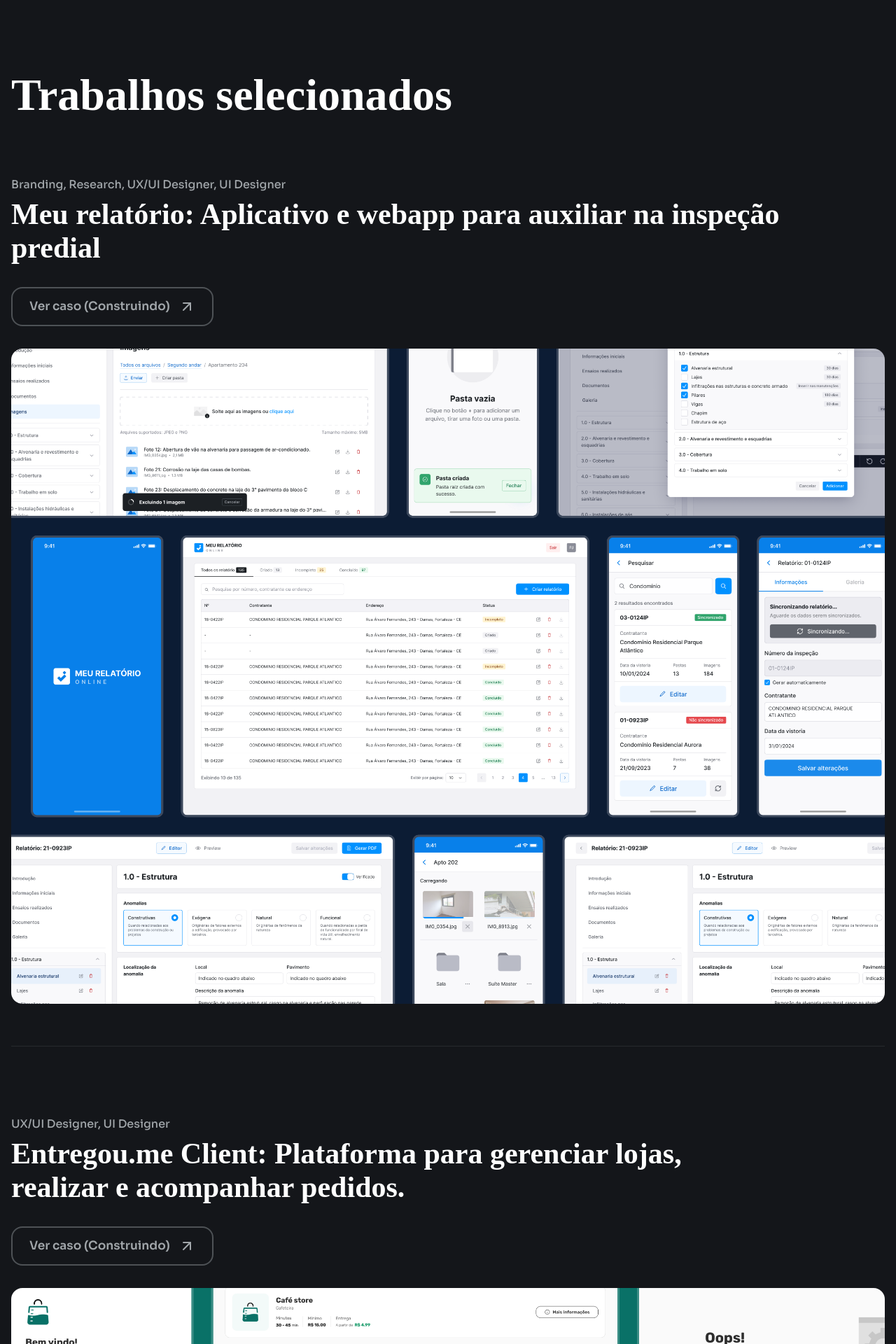
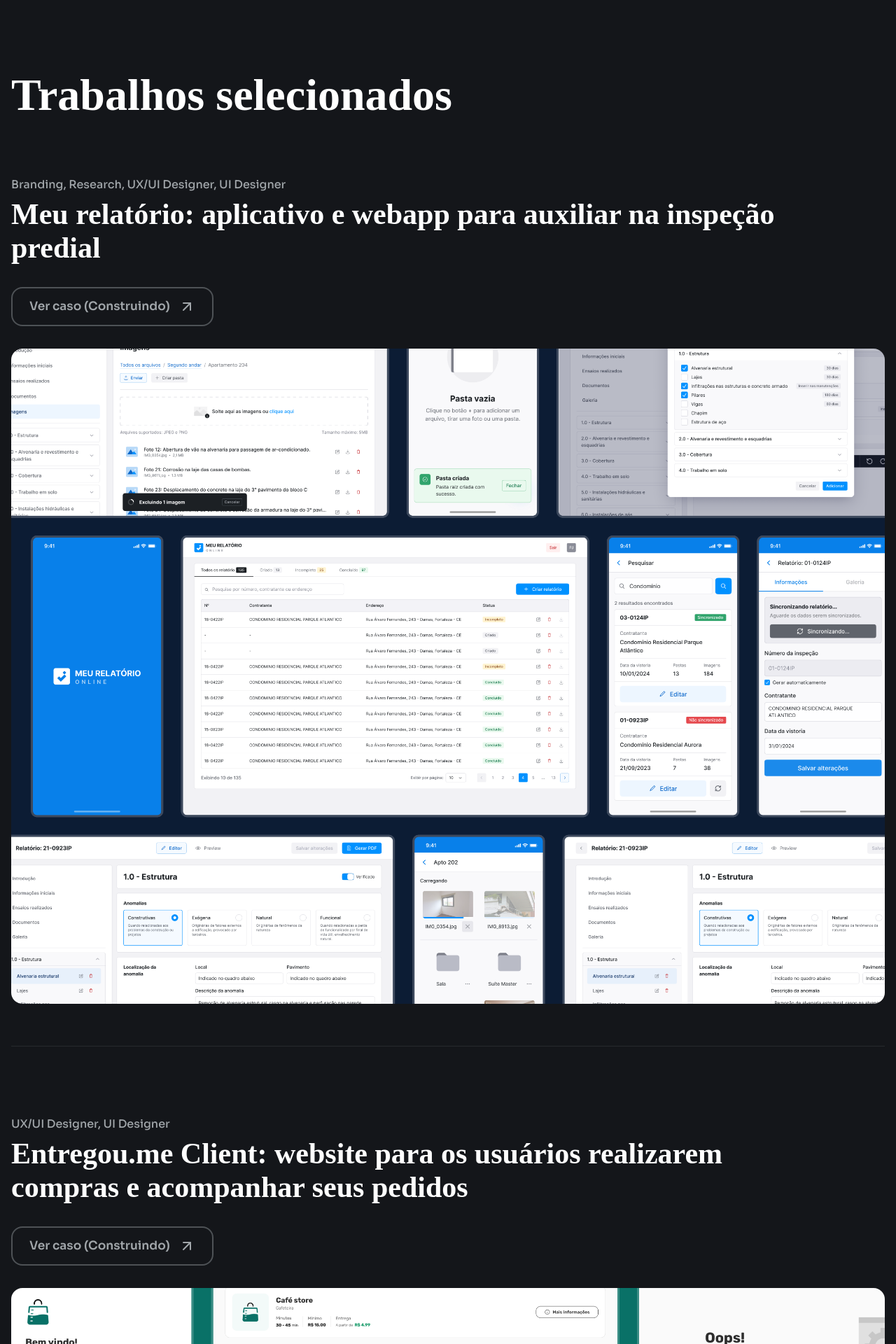
Before and after one commit to paulojanai/my-website-react, a React (Vite) app: page / in a window 1280 px wide. Shown: the part 854-2774 px from the top of the page at 70% size. Built offline with nearby package versions, Linux system fonts and the light colour scheme; a web font is replaced by a local one.

Commit message:
fix: title in cases work updated

```diff
--- a/src/data/cases/casesWork.ts
+++ b/src/data/cases/casesWork.ts
@@ -27,7 +27,7 @@ const MyReport : ICase = {
   descriptionRoles: 'Branding, Research, UX/UI Designer, UI Designer',
   title:
   `Meu relatório`,
-  description: "Aplicativo e webapp para auxiliar na inspeção predial",
+  description: "aplicativo e webapp para auxiliar na inspeção predial",
   // href: "cases/my-report-online",
   roles: 'UX/UI Designer, Visual Design, Graphic Design, Illustrations',
   products: 'WebApp, App Android e Template PDF',
@@ -42,7 +42,7 @@ const EntregouMe: ICase = {
   descriptionRoles: 'UX/UI Designer, UI Designer',
   title:
     'Entregou.me Client',
-    description: "Plataforma para gerenciar lojas, realizar e acompanhar pedidos.",
+    description: "website para os usuários realizarem compras e acompanhar seus pedidos",
     // href: "cases/entregou-me-web",
     roles: 'UX/UI Designer, Visual Design',
   products: 'Website',
```
